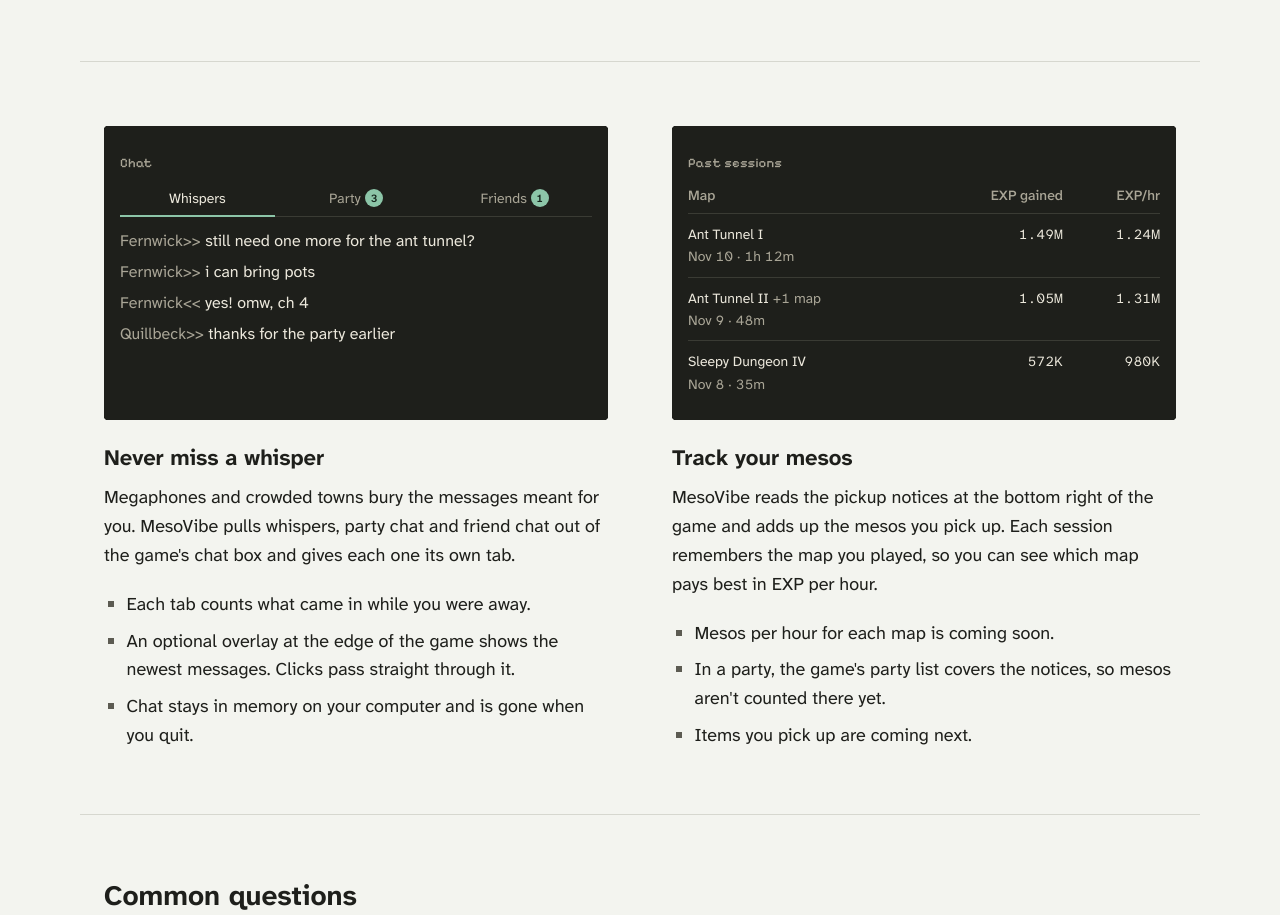
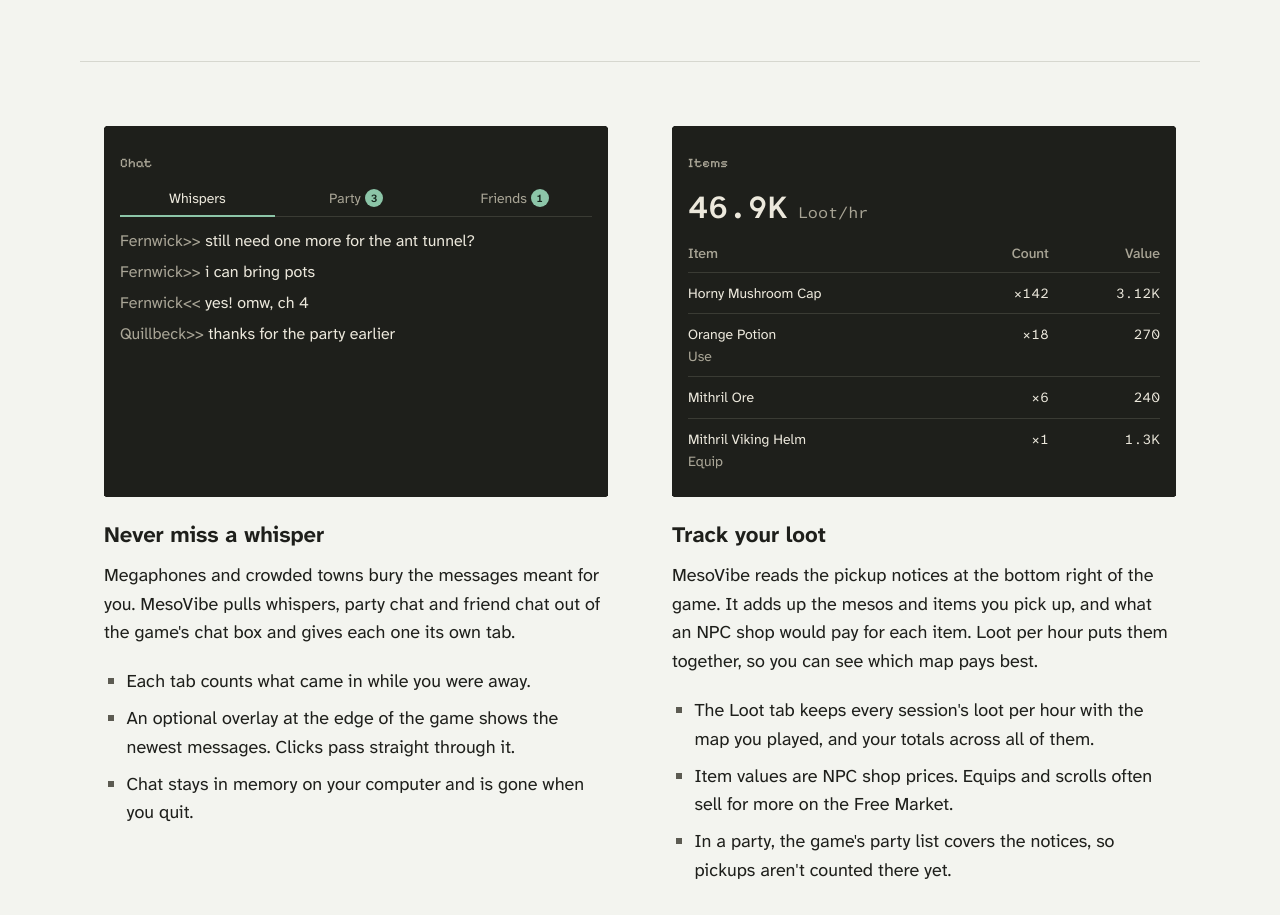
Before and after one commit to danielfang7/MesoVibe, a website: page web/index.html in a window 1280 px wide. Shown: the part 741-1656 px from the top of the page. Drawn offline with Linux system fonts and the light colour scheme.

Commit message:
docs(web): describe item and loot tracking
The site still said items were "coming next". The Session Tracker now
lists the items you pick up with what an NPC shop pays for them, shows
loot per hour, and keeps every session's loot in a Loot tab, so the
site describes that:

- The mesos section becomes "Track your loot". Its example panel shows
  the Items section (a Loot/hr headline and Item | Count | Value, with
  real NPC prices from the bundled game data) in place of past
  sessions' EXP. It says item values are NPC prices, which the Free
  Market often beats, and that a party list keeps pickups, not only
  mesos, from being counted.
- The privacy answer lists items in past sessions, says the reader
  learns letters as well as numbers, and says item names, tabs and NPC
  prices stay when session history is deleted, as the app's delete
  dialog says.
- The Safe mode answer and the page description say "EXP and loot
  tracking".

```diff
--- a/web/index.html
+++ b/web/index.html
@@ -4,7 +4,7 @@
   <meta charset="utf-8">
   <meta name="viewport" content="width=device-width, initial-scale=1">
   <title>MesoVibe: read-only companion for MapleStory Classic World</title>
-  <meta name="description" content="Free, open-source companion for MapleStory Classic World. Whispers, party and friend chat in their own tabs, EXP tracking, and more. It reads your screen and never touches the game.">
+  <meta name="description" content="Free, open-source companion for MapleStory Classic World. Whispers, party and friend chat in their own tabs, EXP and loot tracking, and more. It reads your screen and never touches the game.">
   <link rel="canonical" href="https://mesovibe.com/">
   <meta property="og:type" content="website">
   <meta property="og:url" content="https://mesovibe.com/">
@@ -121,26 +121,28 @@
       </section>
 
       <section class="feature" aria-labelledby="loot-title">
-        <div class="panel mock-loot" role="img" aria-label="An example of past sessions, map by map. Ant Tunnel I, played Nov 10 for 1 hour 12 minutes: 1.49M EXP gained, 1.24M EXP per hour. Ant Tunnel II and one more map, Nov 9 for 48 minutes: 1.05M EXP gained, 1.31M EXP per hour. Sleepy Dungeon IV, Nov 8 for 35 minutes: 572K EXP gained, 980K EXP per hour.">
-          <p class="panel-label">Past sessions</p>
+        <div class="panel mock-loot" role="img" aria-label="An example of the Items section: 46.9K loot per hour. Horny Mushroom Cap ×142, worth 3.12K mesos at an NPC shop. Orange Potion, a Use item, ×18, worth 270. Mithril Ore ×6, worth 240. Mithril Viking Helm, an Equip item, ×1, worth 1.3K.">
+          <p class="panel-label">Items</p>
+          <p class="rate"><span class="rate-number">46.9K</span> <span class="rate-unit">Loot/hr</span></p>
           <table class="past">
             <thead>
-              <tr><th>Map</th><th>EXP gained</th><th>EXP/hr</th></tr>
+              <tr><th>Item</th><th>Count</th><th>Value</th></tr>
             </thead>
             <tbody>
-              <tr><td>Ant Tunnel I<span class="when">Nov 10 · 1h 12m</span></td><td>1.49M</td><td>1.24M</td></tr>
-              <tr><td>Ant Tunnel II <span class="more">+1 map</span><span class="when">Nov 9 · 48m</span></td><td>1.05M</td><td>1.31M</td></tr>
-              <tr><td>Sleepy Dungeon IV<span class="when">Nov 8 · 35m</span></td><td>572K</td><td>980K</td></tr>
+              <tr><td>Horny Mushroom Cap</td><td>×142</td><td>3.12K</td></tr>
+              <tr><td>Orange Potion<span class="item-tab">Use</span></td><td>×18</td><td>270</td></tr>
+              <tr><td>Mithril Ore</td><td>×6</td><td>240</td></tr>
+              <tr><td>Mithril Viking Helm<span class="item-tab">Equip</span></td><td>×1</td><td>1.3K</td></tr>
             </tbody>
           </table>
         </div>
         <div class="feature-text">
-          <h2 id="loot-title">Track your mesos</h2>
-          <p>MesoVibe reads the pickup notices at the bottom right of the game and adds up the mesos you pick up. Each session remembers the map you played, so you can see which map pays best in EXP per hour.</p>
+          <h2 id="loot-title">Track your loot</h2>
+          <p>MesoVibe reads the pickup notices at the bottom right of the game. It adds up the mesos and items you pick up, and what an NPC shop would pay for each item. Loot per hour puts them together, so you can see which map pays best.</p>
           <ul class="points">
-            <li>Mesos per hour for each map is coming soon.</li>
-            <li>In a party, the game's party list covers the notices, so mesos aren't counted there yet.</li>
-            <li>Items you pick up are coming next.</li>
+            <li>The Loot tab keeps every session's loot per hour with the map you played, and your totals across all of them.</li>
+            <li>Item values are NPC shop prices. Equips and scrolls often sell for more on the Free Market.</li>
+            <li>In a party, the game's party list covers the notices, so pickups aren't counted there yet.</li>
           </ul>
         </div>
       </section>
@@ -159,9 +161,10 @@
             <p>The few things it keeps stay on your computer:</p>
             <ul class="points">
               <li>Your settings.</li>
-              <li>Your past sessions: EXP gained, mesos picked up, time played and the maps you played. You can delete them anytime in Settings.</li>
-              <li>The numbers it has learned to read on the EXP bar and in the pickup notices, so it can start reading right away next time.</li>
+              <li>Your past sessions: EXP gained, mesos and items picked up, time played and the maps you played. You can delete them anytime in Settings.</li>
+              <li>The numbers and letters it has learned to read on the EXP bar and in the pickup notices, so it can start reading right away next time.</li>
               <li>Small pictures of the map names it has read, cut from the minimap, so the panel can show which map a session was on. They stay when you delete your session history.</li>
+              <li>The name, tab and NPC price of each item you've picked up, so past sessions can list them. These stay when you delete your session history too.</li>
             </ul>
             <p>Chat is never saved. MesoVibe holds it only while it's open, and it's gone when you quit. The only time MesoVibe goes online is to check for updates and download them.</p>
           </div>
@@ -251,15 +254,15 @@
         <details>
           <summary><span>Will using MesoVibe get me banned?</span><svg class="faq-marker" viewBox="0 0 16 16" aria-hidden="true"><rect class="h" x="2" y="7" width="12" height="2"/><rect class="v" x="7" y="2" width="2" height="12"/></svg></summary>
           <div class="answer">
-            <p>We can't promise anything.</p>
-            <p>But what we can promise is how it works. Tools that get players banned generally change the game, look inside it, or play it for you. MesoVibe does none of that:</p>
+            <p>We don't believe Nexon would ban anyone for using a read-only tool like MesoVibe, but we can't promise anything.</p>
+            <p>What we can promise is how it works. Tools that get players banned generally change the game, look inside it, or play it for you. MesoVibe does none of that:</p>
             <ul class="points">
               <li>It only looks at the game window, the way someone watching your stream would. It never changes the game or looks inside it.</li>
               <li>It never presses a key or clicks for you: no auto-potting, no macros, no botting. MesoVibe has no way to control the game at all.</li>
               <li>It never touches the connection between your game and Nexon's servers.</li>
               <li>It won't help with the Lie Detector, the game's anti-bot check.</li>
             </ul>
-            <p>If Nexon ever asks us to remove a feature, we'll remove it. If you'd rather take no chances, turn on Safe mode in Settings. MesoVibe then stops looking at the game entirely, so EXP and mesos tracking and chat tabs pause too.</p>
+            <p>If Nexon ever asks us to remove a feature, we'll remove it. If you'd rather take no chances, turn on Safe mode in Settings. MesoVibe then stops looking at the game entirely, so EXP and loot tracking and chat tabs pause too.</p>
           </div>
         </details>
       </div>
--- a/web/style.css
+++ b/web/style.css
@@ -471,8 +471,8 @@ h1 {
   background: var(--app-accent);
 }
 
-/* Past sessions as the panel lists them: each map with its own rates, and when it was played
-   underneath. */
+/* Tables as the panel draws them: a name on the left with a muted line under it (an item's tab),
+   numbers on the right. */
 .past {
   width: 100%;
   margin-top: 12px;
@@ -502,13 +502,10 @@ h1 {
   text-align: left;
   white-space: normal;
 }
-.past .more,
-.past .when {
-  color: var(--app-muted);
-}
-.past .when {
+.past .item-tab {
   display: block;
   margin-top: 2px;
+  color: var(--app-muted);
 }
 
 /* FAQ: one reading column; each question opens in place (native <details>, no script). */
```
